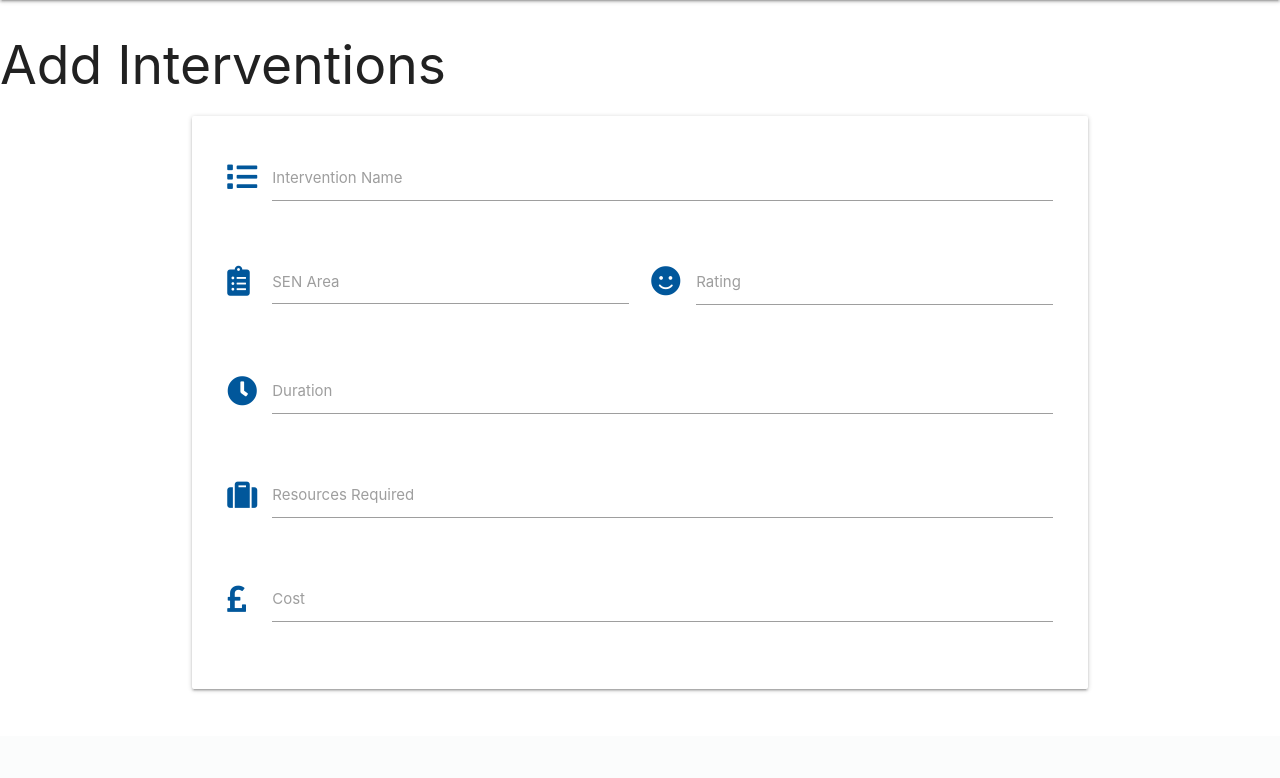
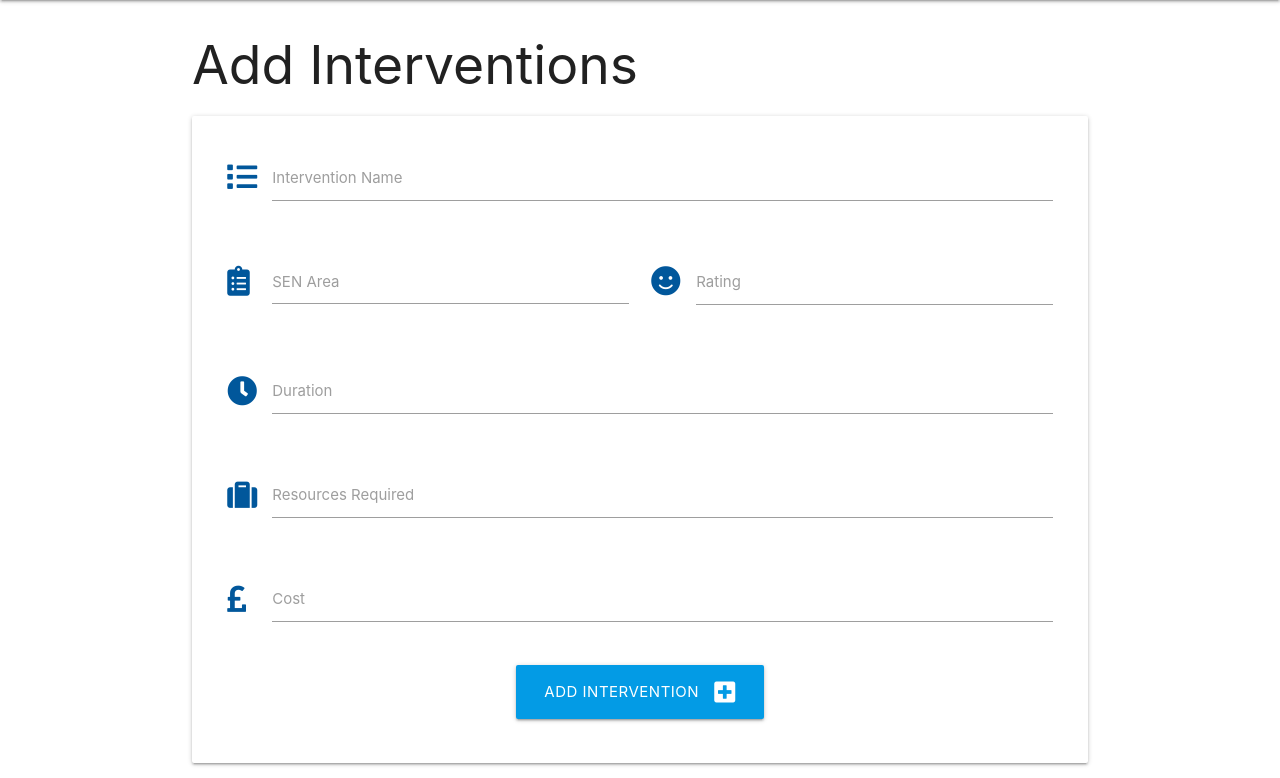
Before and after one commit to Code-Institute-Submissions/milestone_3_project, a Flask app: page /add_interventions in a window 1280 px wide. Shown: the part 64-842 px from the top of the page. Before the commit the page ends 756 px from the top, so only its background shows below. Run offline with Flask 2, Linux system fonts and the light colour scheme; data that the repository does not hold is empty; some libraries are stand-ins or nearby versions.

Commit message:
Post methods begun to be added for interventions

```diff
--- a/app.py
+++ b/app.py
@@ -56,13 +56,27 @@ def add_students():
     return render_template("add.html", students=students)
 
 
-@app.route("/")
-@app.route("/add_interventions")
+
+@app.route("/add_interventions", methods=["GET", "POST"])
 def add_interventions():
-    interventions = list(mongo.db.interventions.find())
-    return render_template("add_interventions.html", interventions=interventions)
+   return render_template("add_interventions.html")
 
-
+"""
+    if request.method == "POST":
+        intervention = {
+            "name": request.form.get("intervention_name"),
+            "sen": request.form.get("intervention_sen"),
+            "rating": request.form.get("intervention_rating"),
+            "duration": request.form.get("intervention_duration"),
+            "resources": request.form.get("intervention_resources"),
+            "Cost": request.form.get("intervention_cost")
+        }
+        mongo.db.interventions.insert_one(intervention)
+        flash("Task Successfully Added")
+        return redirect(url_for("add_interventions.html"))
+    else:
+        return("Oops!, something has gone wrong!")
+"""
 if __name__ == "__main__":
     app.run(host = os.environ.get("IP"), port=int(os.environ.get("PORT")),
             debug=True)
--- a/static/css/styles.css
+++ b/static/css/styles.css
@@ -3,3 +3,8 @@
 .left-align {
     padding-left: 9px;
 }
+
+.cards {
+    background-color: lightblue;
+    border: 12pt;
+}
--- a/static/js/script.js
+++ b/static/js/script.js
@@ -1,4 +1,5 @@
 $(document).ready(function(){
     $('.sidenav').sidenav();
     $(".dropdown-trigger").dropdown();
+    $('.collapsible').collapsible();
   });
--- a/templates/add_interventions.html
+++ b/templates/add_interventions.html
@@ -1,24 +1,28 @@
 {% extends "base.html" %}
 {% block content %}
 
-    <h2> Add Interventions </h2>
+
 
 
 <div class="container">
 
+<h2> Add Interventions </h2>
+
 <div class="row card-panel grey-lighten-5">
         <form class="col s12" method="POST" action="{{ url_for('add_interventions') }}">
 
-
+<!-- Name -->
 <div class="row">
                 <div class="input-field col s12 m6 l12">
                     <i class="fas fa-list prefix light-blue-text text-darken-4"></i>
                     <input id="intervention_name" name="intervention_name" minlength="5" maxlength="50"
                         type="text" class="validate" required>
+
                     <label for="intervention_name">Intervention Name</label>
                 </div>
 </div>
 
+<!-- SEN Area and Rating -->
 <div class="row">
                 <div class="input-field col s12 m6 l6">
                     <i class="fas fa-clipboard-list prefix light-blue-text text-darken-4"></i>
@@ -35,7 +39,7 @@
                 </div>
 </div>
 
-
+<!-- Duration of intervention -->
 <div class="row">
                 <div class="input-field col s12">
                     <i class="fas fa-clock prefix light-blue-text text-darken-4"></i>
@@ -45,7 +49,7 @@
                 </div>
 </div>
 
-
+<!-- Resources required -->
 <div class="row">
                 <div class="input-field col s12">
                     <i class="fas fa-suitcase prefix light-blue-text text-darken-4"></i>
@@ -55,7 +59,7 @@
                 </div>
 </div>
 
-
+<!-- Cost -->
 <div class="row">
                 <div class="input-field col s12">
                     <i class="fas fa-pound-sign prefix light-blue-text text-darken-4"></i>
@@ -65,7 +69,21 @@
                 </div>
 </div>
 
+
+<!-- Submit button -->
+<div class="row">
+                <div class="col s12 center-align">
+                    <button type="submit" class="btn-large light-blue darken-1 text-shadow">
+                        Add Intervention <i class="fas fa-plus-square right"></i>
+                    </button>
+                </div>
+
+</div>
+
+
+
 </form>
+</div>
 </div>
 
 {% endblock %}
```
Also changed, not shown: templates/interventions.html (+21 -22 lines).
